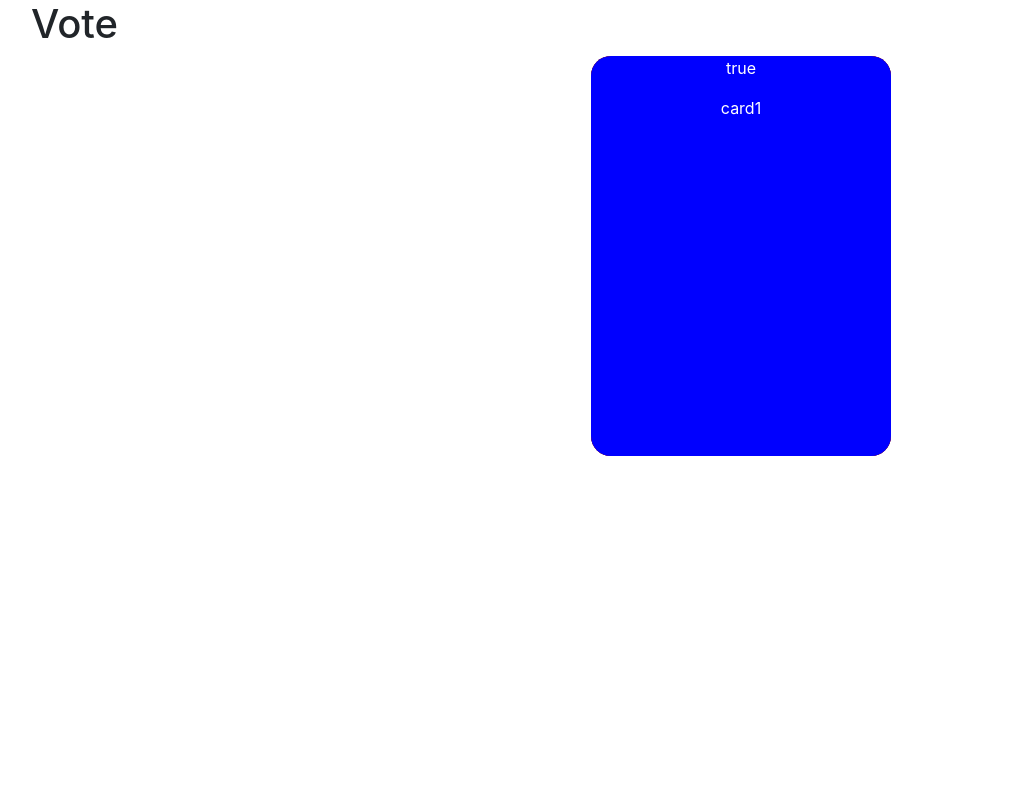
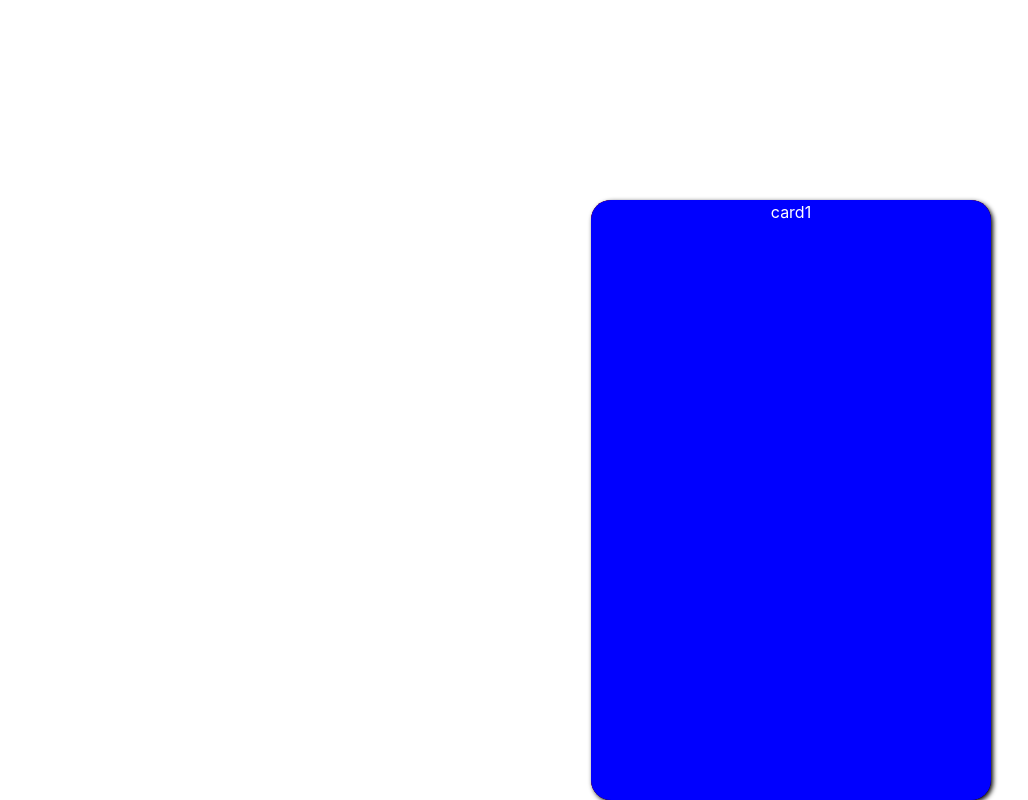
Before and after one commit to fairnightzz/Tinderawl, a Vue app in the folder web/: page /vote in a window 1280 px wide. Shown: the whole page, without its empty margins (49-1077 px from the left). Built offline with nearby package versions, Linux system fonts and the light colour scheme; what vue-tippy would draw is missing.

Commit message:
gallery connected

```diff
--- a/web/src/components/DraggableCard.vue
+++ b/web/src/components/DraggableCard.vue
@@ -5,7 +5,6 @@
         ref="interactElement"
         v-bind:style="{'transform': `${translate} ${rotate}`}"
     >
-        <p>{{this.isCurrent}}</p>
         <p>{{this.title}}</p>
     </div>
 
@@ -77,13 +76,15 @@ export default {
                 //check if we are liking or disliking the card
                 if (this.position.x < -acceptThreshold) {
                     this.setPosition(-1000,this.position.y);
+                    this.destroyCard();
+                    //send request
 
-                    this.destroyCard();
 
                 } else if (this.position.x > acceptThreshold) {
                     this.setPosition(1000,this.position.y);
+                    this.destroyCard();
 
-                    this.destroyCard();
+
                 } else {
                     this.setPosition(0,0); //reset position
                 }
@@ -127,17 +128,20 @@ export default {
 
     .card-main {
         position: absolute;
-        width: 300px;
-        height: 400px;
+        width: 400px;
+        height: 600px;
 
         left: 50%;
         right: 50%;
+        top: 25%;
 
         background-color: brown;
         border-radius: 20px;
+        border: 0;
         margin: auto;
 
         pointer-events: none;
+
     }
 
     .animateCardRelease {
@@ -148,6 +152,7 @@ export default {
         background-color: blue;
         color: white;
         pointer-events: auto;
+        box-shadow: 2px 2px 5px black;
     }
 
     @keyframes animateCardRelease {
--- a/web/src/pages/Gallery.vue
+++ b/web/src/pages/Gallery.vue
@@ -1,17 +1,17 @@
 <template>
     <div>
-
-        <h1>Gallery</h1>
-
-
 
         <div class="gallery-grid">
 
             <div
-                v-for="i in 20" :key="i"
-                v-bind:class="{'image-card': true, 'image-tall': [2,6].includes(i), 'image-wide': [2,9,16].includes(i)}"
+                v-for="(galleryItem, i) in galleryItems" :key="i"
+                v-bind:class="{'image-card': true, 'image-tall': [].includes(i), 'image-wide': [].includes(i)}"
                 v-bind:style="{'--animation-order': i}"
-            >Item {{i}}</div>
+            >
+                <!--p>Item {{i}}</p-->
+                <!--img src="https://cdn.discordapp.com/avatars/485120501807579144/cab57c05abc948c09aca10ffc25d1301.webp?size=1024"/-->
+                <img :src="galleryItem"/>
+            </div>
 
         </div>
 
@@ -19,8 +19,35 @@
 </template>
 
 <script>
+import UserService from '../services/user.service'
+
 export default {
-    name: 'Gallery'
+    name: 'Gallery',
+
+    data: function() {
+        return {
+            /*
+            galleryItems: [
+                'a','b','c','d','e','f','g','h','i'
+            ],
+            */
+            galleryItems: []
+        }
+    },
+
+    mounted: function() {
+
+        UserService.getGalleryPictures()
+        .then(
+            data => {
+                this.galleryItems = data.pics;
+            },
+            error => {
+                console.log(error);
+            }
+        );
+
+    },
 }
 </script>
 
@@ -60,6 +87,13 @@ export default {
         background-color: var(--bg-secondary);
         color: white;
 
+        cursor: pointer;
+
+    }
+
+    .image-card img {
+        width: 100%;
+        height: 100%;
     }
 
     .image-card:hover {
--- a/web/src/pages/Login.vue
+++ b/web/src/pages/Login.vue
@@ -1,4 +1,5 @@
 <template>
+
     <div class="login-main">
 
         <div class="container">
--- a/web/src/pages/Vote.vue
+++ b/web/src/pages/Vote.vue
@@ -1,6 +1,5 @@
 <template>
     <div>
-        <h1>Vote</h1>
 
         <div style="text-align: center">
             <draggable-card
--- a/web/src/services/user.service.js
+++ b/web/src/services/user.service.js
@@ -5,8 +5,11 @@ import { API_URL } from '../config.js';
 class UserService {
 
     getGalleryPictures() {
-        return axios.get(API_URL + '/gallery', {}, {
-            headers: getAuthToken()
+
+        return axios.get(API_URL + '/gallery', {
+            headers: UserService.getAuthToken()
+        }).then(response => {
+            return response.data;
         });
     }
     /*
```
Also changed, not shown: web/src/App.vue (+1 -6 lines), web/src/components/Navbar.vue (+2 -7 lines).
